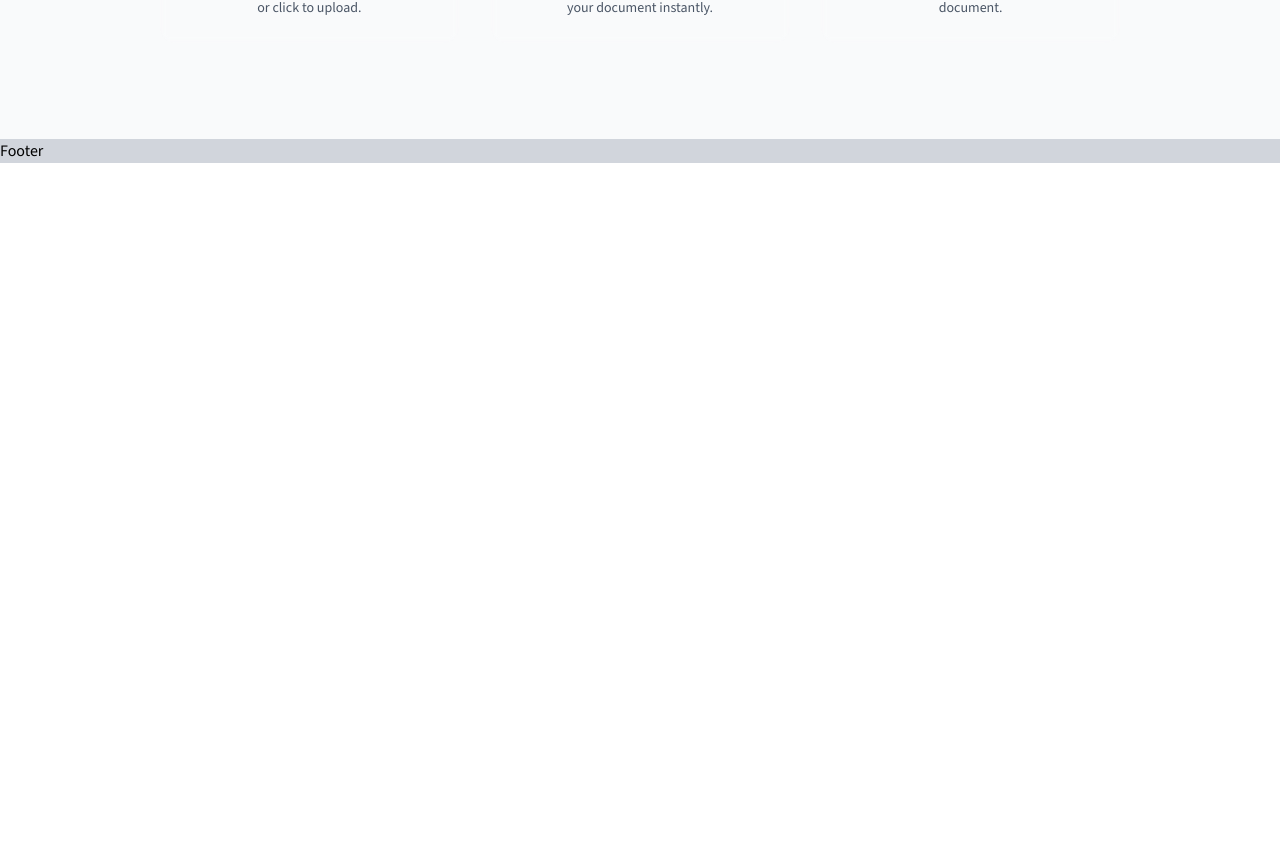
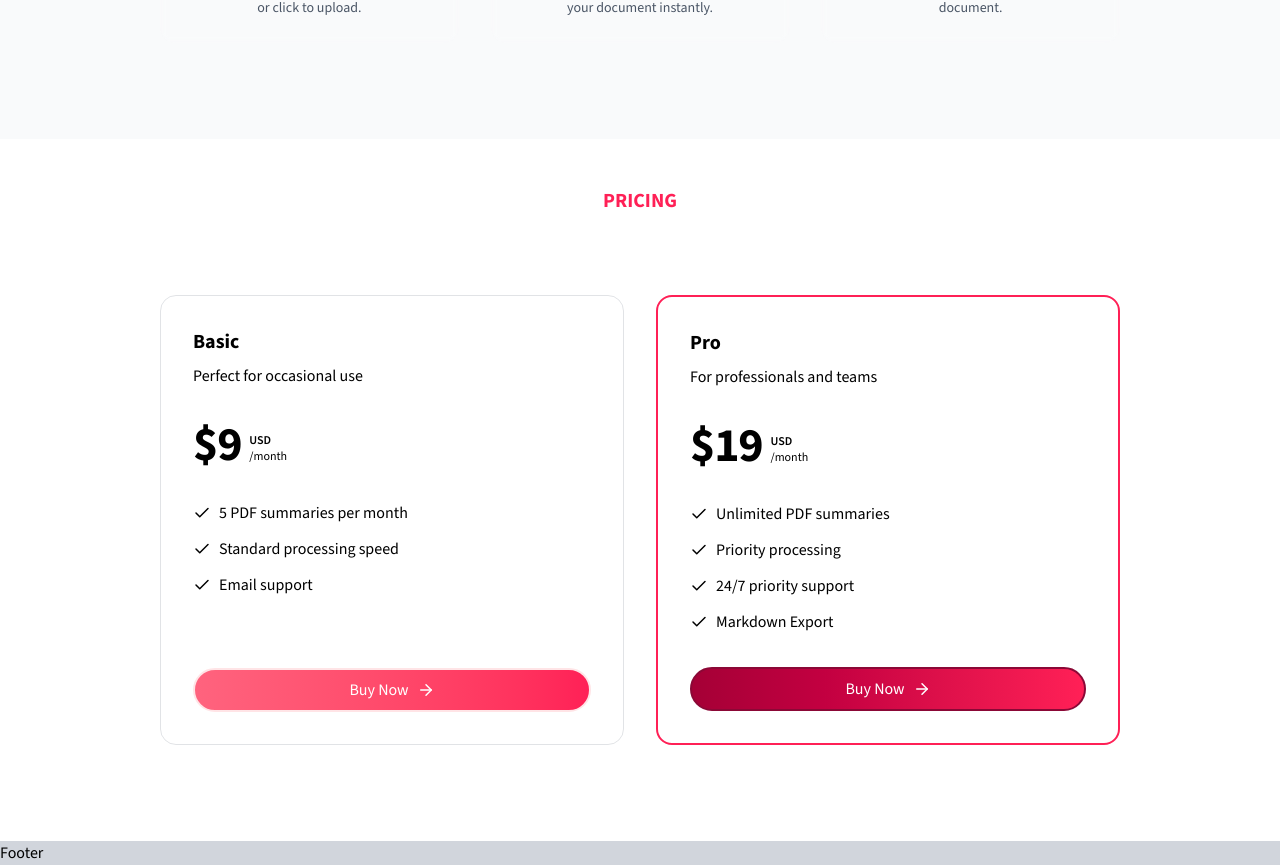
Before and after one commit to KayqueGoldner/sommaire-ai-pdf-summarizer-nextjs, a Next.js app: page / in a window 1280 px wide. Shown: the part 1457-2322 px from the top of the page. Before the commit the page ends 1620 px from the top, so only its background shows below. Built offline with nearby package versions, Linux system fonts and the light colour scheme.

Commit message:
landing page pricing section

```diff
--- a/app/page.tsx
+++ b/app/page.tsx
@@ -2,6 +2,7 @@ import { BgGradient } from "@/components/common/bg-gradient";
 import { DemoSection } from "@/components/home/demo-section";
 import { HeroSection } from "@/components/home/hero-section";
 import { HowItWorksSection } from "@/components/home/how-it-works-section";
+import { PricingSection } from "@/components/home/pricing-section";
 
 export default function Home() {
   return (
@@ -11,8 +12,8 @@ export default function Home() {
         <HeroSection />
         <DemoSection />
         <HowItWorksSection />
+        <PricingSection />
       </div>
-      {/* <PricingSection /> */}
       {/* <CTA /> */}
     </div>
   );
--- /dev/null
+++ b/components/home/pricing-section.tsx
@@ -0,0 +1,121 @@
+import Link from "next/link";
+import { ArrowRightIcon, CheckIcon } from "lucide-react";
+
+import { cn } from "@/lib/utils";
+
+type Plans = {
+  id: string;
+  name: string;
+  description: string;
+  price: number;
+  priceId: string;
+  items: string[];
+  paymentLink: string;
+};
+
+const plans: Plans[] = [
+  {
+    id: "basic",
+    name: "Basic",
+    description: "Perfect for occasional use",
+    price: 9,
+    items: [
+      "5 PDF summaries per month",
+      "Standard processing speed",
+      "Email support",
+    ],
+    paymentLink: "",
+    priceId: "",
+  },
+  {
+    id: "pro",
+    name: "Pro",
+    description: "For professionals and teams",
+    price: 19,
+    items: [
+      "Unlimited PDF summaries",
+      "Priority processing",
+      "24/7 priority support",
+      "Markdown Export",
+    ],
+    paymentLink: "",
+    priceId: "",
+  },
+];
+
+const PricingCard = ({
+  name,
+  price,
+  description,
+  items,
+  id,
+  paymentLink,
+}: Plans) => {
+  return (
+    <div className="relative w-full max-w-lg duration-300 hover:scale-105 hover:transition-all">
+      <div
+        className={cn(
+          "relative z-10 flex h-full flex-col gap-4 rounded-2xl border border-gray-500/20 p-8 lg:gap-8",
+          id === "pro" && "gap-5 border-2 border-rose-500",
+        )}
+      >
+        <div className="flex items-center justify-between gap-4">
+          <div>
+            <p className="text-lg font-bold capitalize lg:text-xl">{name}</p>
+            <p className="text-base-content/80 mt-2">{description}</p>
+          </div>
+        </div>
+
+        <div className="flex gap-2">
+          <p className="text-5xl font-extrabold tracking-tight">${price}</p>
+          <div className="mb-1 flex flex-col justify-end">
+            <p className="text-xs font-semibold uppercase">USD</p>
+            <p className="text-xs">/month</p>
+          </div>
+        </div>
+
+        <div className="flex-1 space-y-2.5 text-base leading-relaxed">
+          {items.map((item, index) => (
+            <li key={index} className="flex items-center gap-2">
+              <CheckIcon size={18} />
+              <span>{item}</span>
+            </li>
+          ))}
+        </div>
+
+        <div className="flex w-full justify-center space-y-2">
+          <Link
+            href={paymentLink}
+            className={cn(
+              "flex w-full items-center justify-center gap-2 rounded-full border-2 bg-linear-to-r from-rose-800 to-rose-500 py-2 text-white hover:from-rose-500 hover:to-rose-800",
+              id === "pro"
+                ? "border-rose-900"
+                : "border-rose-100 from-rose-400 to-rose-500",
+            )}
+          >
+            Buy Now <ArrowRightIcon size={18} />
+          </Link>
+        </div>
+      </div>
+    </div>
+  );
+};
+
+export const PricingSection = () => {
+  return (
+    <section className="relative overflow-hidden" id="pricing">
+      <div className="mx-auto max-w-5xl px-4 py-12 sm:px-6 lg:px-8 lg:py-24 lg:pt-12">
+        <div className="flex w-full items-center justify-center pb-12">
+          <h2 className="mb-8 text-xl font-bold text-rose-500 uppercase">
+            Pricing
+          </h2>
+        </div>
+        <div className="relative flex flex-col items-center justify-center gap-8 lg:flex-row lg:items-stretch">
+          {plans.map((plan) => (
+            <PricingCard key={plan.id} {...plan} />
+          ))}
+        </div>
+      </div>
+    </section>
+  );
+};
```
